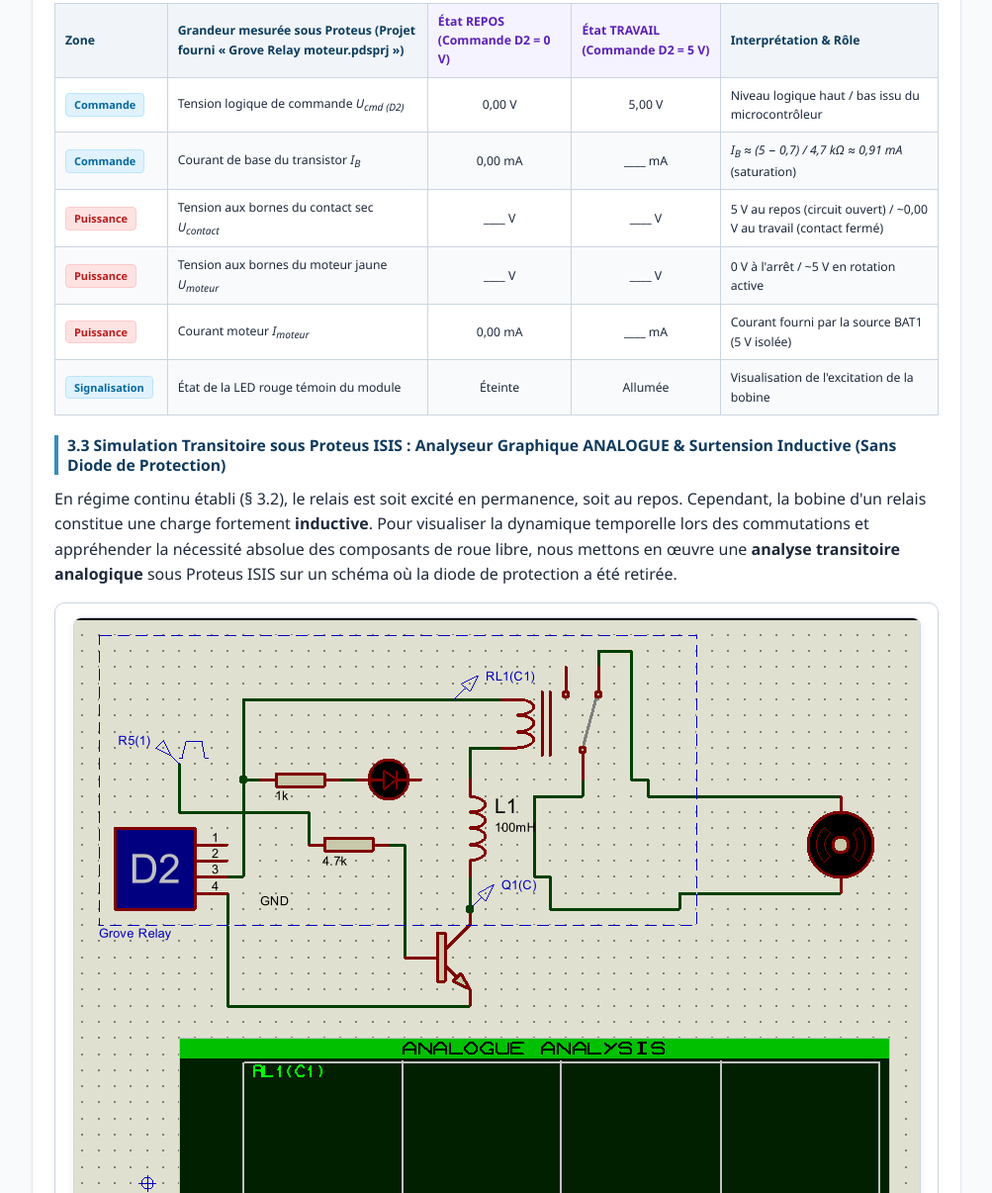
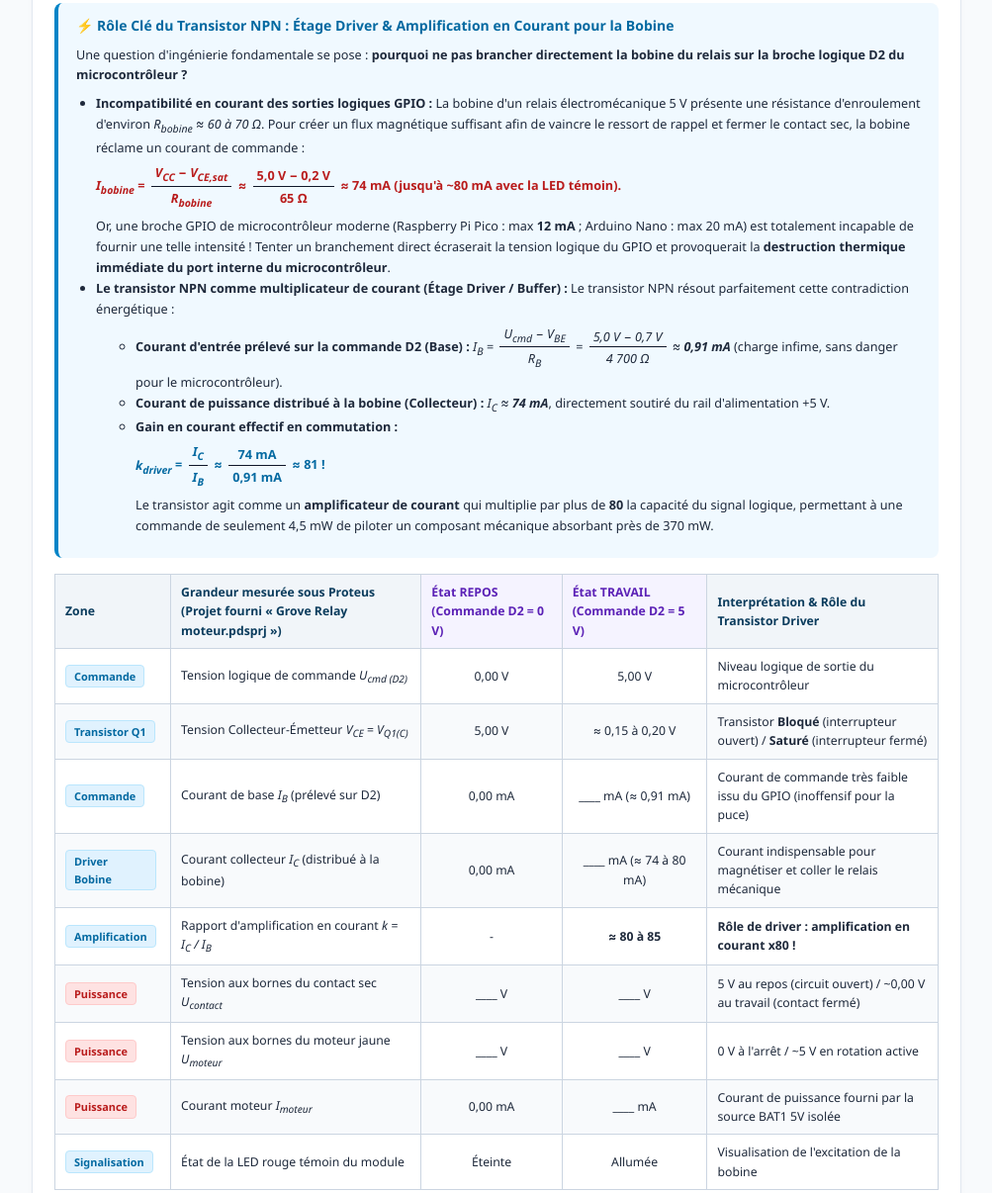
Before and after one commit to vincenthilaire17/cours_bts_ciel1, a plain HTML site: page TP5_Composants_Commande_Puissance_BTS_CIEL.html in a window 1280 px wide. Shown: the part 10068-11274 px from the top of the page at 99% size, without its empty margins (138-1141 px from the left). Drawn offline with Linux system fonts and the light colour scheme.

Commit message:
feat(tp5): mise en avant du role de driver de courant du transistor NPN pour la bobine du relais, mesures Proteus et calcul du gain k

```diff
--- a/TP5_Composants_Commande_Puissance_BTS_CIEL.html
+++ b/TP5_Composants_Commande_Puissance_BTS_CIEL.html
@@ -1855,6 +1855,39 @@
     <div class="svg-caption">Figure 3.2 — Synoptique fonctionnel et barrière d'isolation galvanique : séparation stricte entre la Partie Commande (Raspberry Pi Pico 3,3 V) et la Partie Puissance (5 V Powerbank Varta + Moteur CC jaune) avec emplacement des multimètres.</div>
   </div>
 
+  <div class="callout callout-info" style="border-left:4px solid #0284c7; background:#f0f9ff; padding:14px 18px; border-radius:8px; margin:16px 0;">
+    <h4 style="margin:0 0 10px 0; color:#0369a1;">⚡ Rôle Clé du Transistor NPN : Étage Driver &amp; Amplification en Courant pour la Bobine</h4>
+    <p style="margin:0 0 8px 0; line-height:1.65;">
+      Une question d'ingénierie fondamentale se pose : <strong>pourquoi ne pas brancher directement la bobine du relais sur la broche logique D2 du microcontrôleur ?</strong>
+    </p>
+    <ul style="margin:6px 0 8px 0; padding-left:20px; line-height:1.65;">
+      <li><strong>Incompatibilité en courant des sorties logiques GPIO :</strong>
+        La bobine d'un relais électromécanique 5 V présente une résistance d'enroulement d'environ <i>R<sub>bobine</sub> &approx; 60 à 70 &Omega;</i>. Pour créer un flux magnétique suffisant afin de vaincre le ressort de rappel et fermer le contact sec, la bobine réclame un courant de commande :
+        <div style="margin:4px 0; font-weight:bold; color:#b91c1c;">
+          <i>I<sub>bobine</sub></i> = <span class="frac"><span class="num"><i>V<sub>CC</sub></i> &minus; <i>V<sub>CE,sat</sub></i></span><span class="den"><i>R<sub>bobine</sub></i></span></span> &approx; <span class="frac"><span class="num">5,0 V &minus; 0,2 V</span><span class="den">65 &Omega;</span></span> &approx; <strong>74 mA</strong> (jusqu'à ~80 mA avec la LED témoin).
+        </div>
+        Or, une broche GPIO de microcontrôleur moderne (Raspberry Pi Pico : max <strong>12 mA</strong> ; Arduino Nano : max 20 mA) est totalement incapable de fournir une telle intensité ! Tenter un branchement direct écraserait la tension logique du GPIO et provoquerait la <strong>destruction thermique immédiate du port interne du microcontrôleur</strong>.
+      </li>
+      <li><strong>Le transistor NPN comme multiplicateur de courant (Étage Driver / Buffer) :</strong>
+        Le transistor NPN résout parfaitement cette contradiction énergétique :
+        <ul style="margin:4px 0 0 0;">
+          <li><strong>Courant d'entrée prélevé sur la commande D2 (Base) :</strong>
+            <i>I<sub>B</sub> = <span class="frac"><span class="num"><i>U<sub>cmd</sub></i> &minus; <i>V<sub>BE</sub></i></span><span class="den"><i>R<sub>B</sub></i></span></span> = <span class="frac"><span class="num">5,0 V &minus; 0,7 V</span><span class="den">4 700 &Omega;</span></span> &approx; <strong>0,91 mA</strong></i> (charge infime, sans danger pour le microcontrôleur).
+          </li>
+          <li><strong>Courant de puissance distribué à la bobine (Collecteur) :</strong>
+            <i>I<sub>C</sub> &approx; <strong>74 mA</strong></i>, directement soutiré du rail d'alimentation +5 V.
+          </li>
+          <li><strong>Gain en courant effectif en commutation :</strong>
+            <div style="margin:4px 0; font-weight:bold; color:#0369a1;">
+              <i>k<sub>driver</sub></i> = <span class="frac"><span class="num"><i>I<sub>C</sub></i></span><span class="den"><i>I<sub>B</sub></i></span></span> &approx; <span class="frac"><span class="num">74 mA</span><span class="den">0,91 mA</span></span> &approx; <strong>81</strong> !
+            </div>
+            Le transistor agit comme un <strong>amplificateur de courant</strong> qui multiplie par plus de <strong>80</strong> la capacité du signal logique, permettant à une commande de seulement 4,5 mW de piloter un composant mécanique absorbant près de 370 mW.
+          </li>
+        </ul>
+      </li>
+    </ul>
+  </div>
+
   <table style="margin-top:14px;">
     <thead>
       <tr>
@@ -1862,7 +1895,7 @@
         <th>Grandeur mesurée sous Proteus (Projet fourni « Grove Relay moteur.pdsprj »)</th>
         <th class="col-sim">État REPOS (Commande D2 = 0 V)</th>
         <th class="col-sim">État TRAVAIL (Commande D2 = 5 V)</th>
-        <th>Interprétation &amp; Rôle</th>
+        <th>Interprétation &amp; Rôle du Transistor Driver</th>
       </tr>
     </thead>
     <tbody>
@@ -1871,14 +1904,35 @@
         <td>Tension logique de commande <i>U<sub>cmd (D2)</sub></i></td>
         <td class="center">0,00 V</td>
         <td class="center">5,00 V</td>
-        <td>Niveau logique haut / bas issu du microcontrôleur</td>
+        <td>Niveau logique de sortie du microcontrôleur</td>
+      </tr>
+      <tr>
+        <td><span class="badge badge-cmd">Transistor Q1</span></td>
+        <td>Tension Collecteur-Émetteur <i>V<sub>CE</sub> = V<sub>Q1(C)</sub></i></td>
+        <td class="center">5,00 V</td>
+        <td class="center">&approx; 0,15 à 0,20 V</td>
+        <td>Transistor <strong>Bloqué</strong> (interrupteur ouvert) / <strong>Saturé</strong> (interrupteur fermé)</td>
       </tr>
       <tr>
         <td><span class="badge badge-cmd">Commande</span></td>
-        <td>Courant de base du transistor <i>I<sub>B</sub></i></td>
+        <td>Courant de base <i>I<sub>B</sub></i> (prélevé sur D2)</td>
         <td class="center">0,00 mA</td>
-        <td class="center">____ mA</td>
-        <td><i>I<sub>B</sub> &approx; (5 &minus; 0,7) / 4,7 k&Omega; &approx; 0,91 mA</i> (saturation)</td>
+        <td class="center">____ mA (&approx; 0,91 mA)</td>
+        <td>Courant de commande très faible issu du GPIO (inoffensif pour la puce)</td>
+      </tr>
+      <tr>
+        <td><span class="badge badge-cmd">Driver Bobine</span></td>
+        <td>Courant collecteur <i>I<sub>C</sub></i> (distribué à la bobine)</td>
+        <td class="center">0,00 mA</td>
+        <td class="center">____ mA (&approx; 74 à 80 mA)</td>
+        <td>Courant indispensable pour magnétiser et coller le relais mécanique</td>
+      </tr>
+      <tr>
+        <td><span class="badge badge-cmd">Amplification</span></td>
+        <td>Rapport d'amplification en courant <i>k = I<sub>C</sub> / I<sub>B</sub></i></td>
+        <td class="center">-</td>
+        <td class="center"><strong>&approx; 80 à 85</strong></td>
+        <td><strong>Rôle de driver : amplification en courant x80 !</strong></td>
       </tr>
       <tr>
         <td><span class="badge badge-pwr">Puissance</span></td>
@@ -1899,7 +1953,7 @@
         <td>Courant moteur <i>I<sub>moteur</sub></i></td>
         <td class="center">0,00 mA</td>
         <td class="center">____ mA</td>
-        <td>Courant fourni par la source BAT1 (5 V isolée)</td>
+        <td>Courant de puissance fourni par la source BAT1 5V isolée</td>
       </tr>
       <tr>
         <td><span class="badge badge-cmd">Signalisation</span></td>
@@ -1987,9 +2041,17 @@
           <li>Pourquoi est-il <strong>strictement impossible</strong> d'utiliser ce relais électromécanique pour faire varier la vitesse du moteur par MLI/PWM à une fréquence de 1 000 commutations par seconde (1 kHz) ? (Citez les limites physiques : inertie mécanique des lames, rebonds, usure prématurée).</li>
         </ul>
       </li>
+      <li><strong>Rôle de driver &amp; amplification en courant du transistor NPN (&sect; 3.2) :</strong>
+        <ul>
+          <li>Comparez la valeur mesurée du courant de base <i>I<sub>B</sub></i> (fourni par la sortie D2) et celle du courant de collecteur <i>I<sub>C</sub></i> (alimentant la bobine). Calculez le rapport d'amplification de courant effectif :
+            <div style="margin:4px 0;"><i>k</i> = <span class="frac"><span class="num"><i>I<sub>C</sub></i></span><span class="den"><i>I<sub>B</sub></i></span></span></div>
+          </li>
+          <li>Que se passerait-il si l'on branchait directement la bobine du relais sur une broche GPIO du microcontrôleur (limitée à 12 mA sur Raspberry Pi Pico) sans passer par le transistor ? Expliquez précisément pourquoi le transistor NPN est qualifié d'étage <strong>Driver de puissance</strong>.</li>
+        </ul>
+      </li>
       <li><strong>Analyse de la fermeture en régime transitoire (Front montant 0 V &rarr; 5 V sur D2) :</strong>
         <ul>
-          <li>Lorsque la commande <code>R5(1)</code> passe de 0 V à 5 V, dans quel régime de fonctionnement bascule le transistor <i>Q</i><sub>1</sub> (Bloqué ou Saturé) ? Justifiez en calculant le courant de base <i>I<sub>B</sub> &approx; (5 &minus; 0,7) / 4,7 k&Omega;</i> et donnez la valeur théorique de la tension de collecteur <i>V<sub>CE,sat</sub></i>.</li>
+          <li>Lorsque la commande <code>R5(1)</code> passe de 0 V à 5 V, dans quel régime de fonctionnement bascule le transistor <i>Q</i><sub>1</sub> (Bloqué ou Saturé) ? Justifiez avec la valeur mesurée de la tension de saturation <i>V<sub>CE,sat</sub></i>.</li>
           <li>Pourquoi le courant dans la branche de la bobine ne monte-t-il pas instantanément à sa valeur maximale ? Rappelez l'expression de la constante de temps d'un circuit <i>RL</i> série :
             <div style="margin:4px 0;">&tau; = <span class="frac"><span class="num"><i>L</i></span><span class="den"><i>R</i></span></span></div>
             (où <i>R</i> est la résistance totale de la branche de bobine). Décrivez l'allure de la tension aux bornes de la bobine lors de ce front montant.</li>
@@ -2880,13 +2942,16 @@ puissance_autorisee = <span class="kw">False</span>          <span class="co">#
             <th>Zone</th><th>Grandeur mesurée sous Proteus (Régime Statique)</th><th>État REPOS (D2 = 0 V)</th><th>État TRAVAIL (D2 = 5 V)</th>
           </tr>
           <tr><td>Commande</td><td>U_cmd D2 (V)</td><td>0,00 V</td><td>5,00 V</td></tr>
-          <tr><td>Commande</td><td>I_B base transistor (mA)</td><td></td><td></td></tr>
+          <tr><td>Transistor Q1</td><td>V_CE collecteur-émetteur (V)</td><td>5,00 V</td><td>~0,18 V (saturé)</td></tr>
+          <tr><td>Commande</td><td>I_B base transistor (fourni par D2) (mA)</td><td>0,00 mA</td><td></td></tr>
+          <tr><td>Driver Bobine</td><td>I_C collecteur (distribué à la bobine) (mA)</td><td>0,00 mA</td><td></td></tr>
+          <tr><td>Amplification</td><td>Facteur de gain driver k = I_C / I_B</td><td>-</td><td></td></tr>
           <tr><td>Puissance</td><td>U_contact contact sec relais (V)</td><td></td><td></td></tr>
           <tr><td>Puissance</td><td>U_moteur (V)</td><td></td><td></td></tr>
           <tr><td>Puissance</td><td>I_moteur (mA)</td><td></td><td></td></tr>
           <tr><td>Signalisation</td><td>État LED rouge témoin</td><td>Éteinte</td><td>Allumée</td></tr>
         </table>
-        <p><b>Réponses Question d'ingénierie n°3.A (Simulation transitoire Proteus sans diode : fermeture 0V→5V, loi u_L = L·di/dt, pic de surtension, risque V_CEO) :</b><br>........................................................................................................</p>
+        <p><b>Réponses Question d'ingénierie n°3.A (Rôle du transistor driver en courant k = I_C / I_B, fermeture 0V→5V, loi u_L = L·di/dt et surtension sans diode, risque V_CEO) :</b><br>........................................................................................................</p>
 
         <h3>Comparatif des seuils d'écrêtage (Simulation Proteus vs Datasheets) :</h3>
         <table border="1" cellpadding="6" cellspacing="0" style="border-collapse:collapse; width:100%; margin-bottom:10px;">
```
